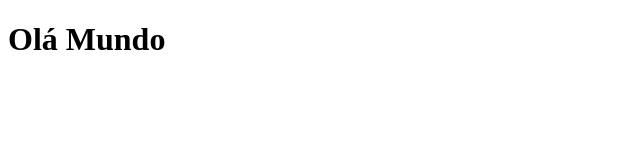
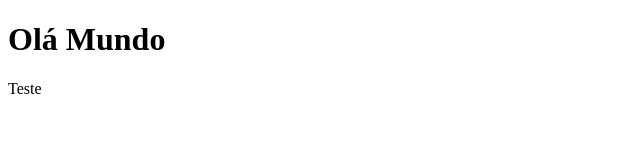
Before and after one commit to matheusbattisti/curso_git_1, a plain HTML site: page index.html in a window 1280 px wide. Shown: the full height of the page, 0-640 px from the left. Drawn offline with Linux system fonts and the light colour scheme.

Commit message:
teste funcionalidade

```diff
--- a/index.html
+++ b/index.html
@@ -7,5 +7,6 @@
 </head>
 <body>
   <h1>Olá Mundo</h1>
+  <p>Teste</p>
 </body>
 </html>
```
Also changed, not shown: about.html (+1 -0 lines), b.txt, teste.txt.
